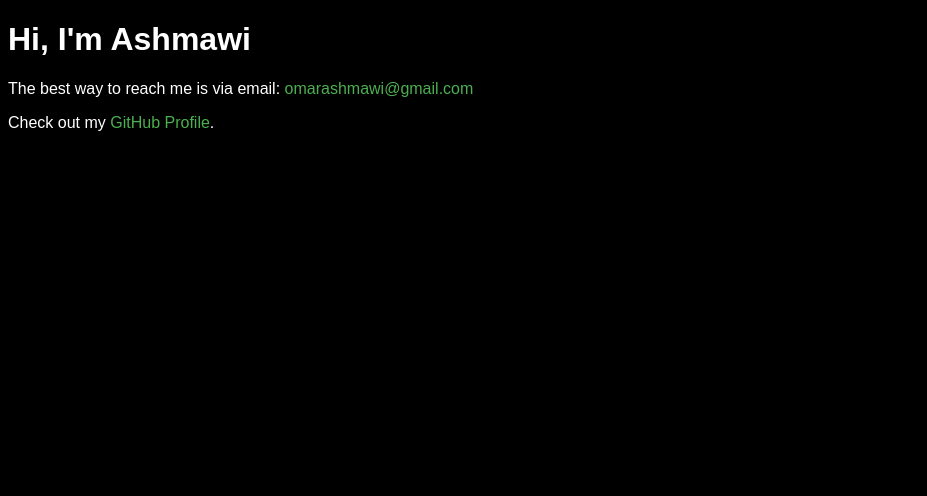
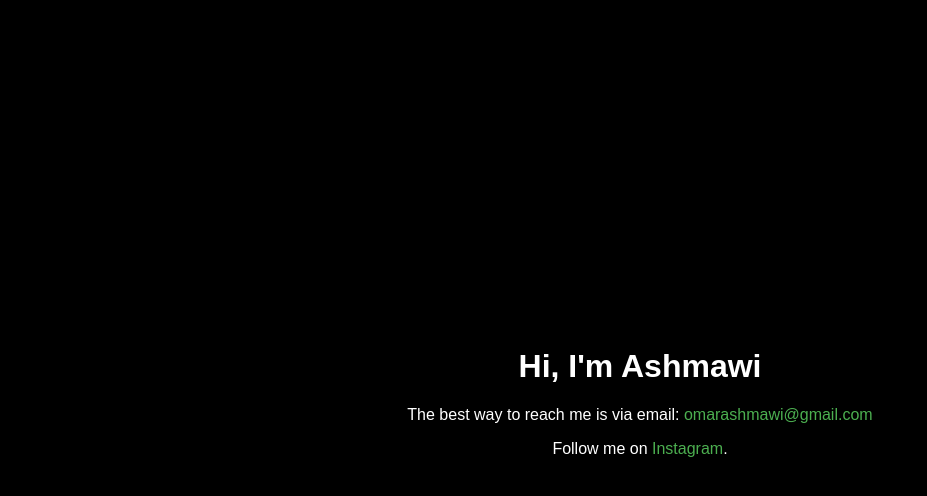
Before and after one commit to kop3577/personal-proj, a plain HTML site: page index.html in a window 1280 px wide. Shown: the whole page, without its empty margins (0-927 px from the left). Drawn offline with Linux system fonts and the light colour scheme.

Commit message:
Update index.html

```diff
--- a/index.html
+++ b/index.html
@@ -9,6 +9,12 @@
             background-color: black;
             color: white;
             font-family: Arial, sans-serif;
+            display: flex;
+            justify-content: center;
+            align-items: center;
+            height: 100vh;
+            margin: 0;
+            text-align: center;
         }
         a {
             color: #4CAF50;
@@ -20,8 +26,10 @@
     </style>
 </head>
 <body>
-    <h1>Hi, I'm Ashmawi</h1>
-    <p>The best way to reach me is via email: <a href="mailto:omarashmawi@gmail.com">omarashmawi@gmail.com</a></p>
-    <p>Check out my <a href="https://github.com/kop3577">GitHub Profile</a>.</p>
+    <div>
+        <h1>Hi, I'm Ashmawi</h1>
+        <p>The best way to reach me is via email: <a href="mailto:omarashmawi@gmail.com">omarashmawi@gmail.com</a></p>
+        <p>Follow me on <a href="https://instagram.com/omrashmawi">Instagram</a>.</p>
+    </div>
 </body>
 </html>
```
